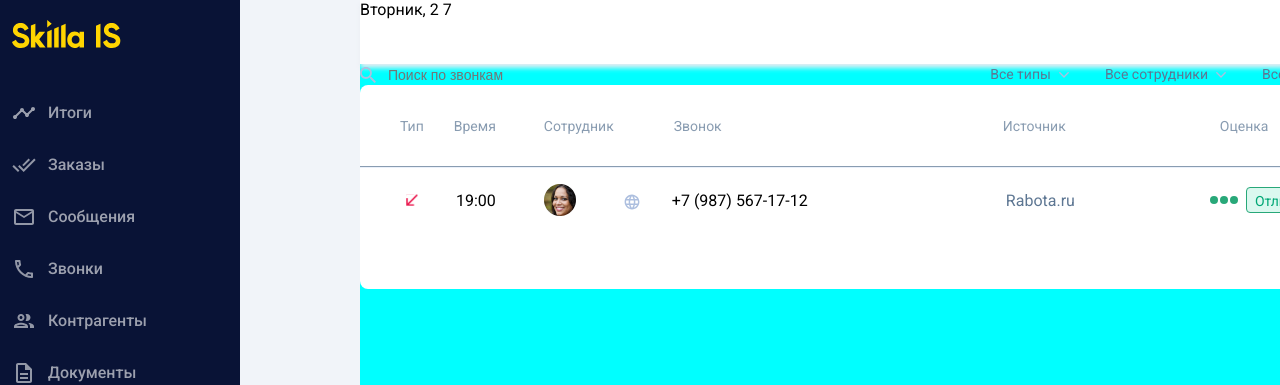
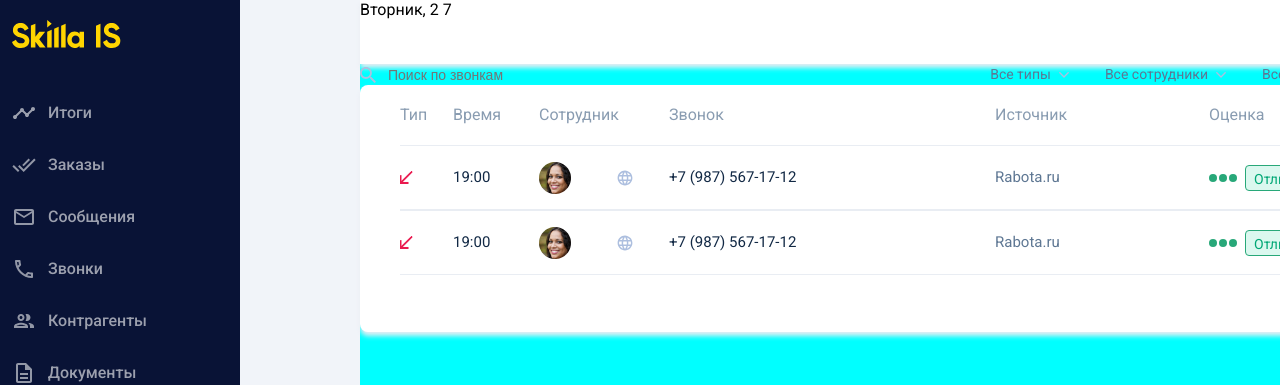
Before and after one commit to wcodersv/SkillaIS-React-JS, a React (Create React App) app: page / in a window 1280 px wide. Shown: the top 385 px of the page. Built offline with nearby package versions, Linux system fonts and the light colour scheme.

Commit message:
внесла правки в компонент CallGrid и CallRow

```diff
--- a/src/app/App.jsx
+++ b/src/app/App.jsx
@@ -6,8 +6,7 @@ import Main from "../layout/Main";
 import UserPanel from "../component/UserPanel";
 import FilterPanel from "../component/FilterPanel";
 import CallGrid from "../component/CallGrid";
-import { CallRow } from "../component/CallRow/CallRow";
-// import CallRow from "../component/CallRow";
+import CallRow from "../component/CallRow";
 
 /**
  * Application entrypoint
@@ -24,6 +23,7 @@ function App() {
           <FilterPanel />
           <CallGrid>
             <CallRow />
+            <CallRow />
           </CallGrid>
         </Main>
       </Layout>
--- a/src/component/CallGrid/CallGrid.css
+++ /dev/null
@@ -1,49 +0,0 @@
-.callgrid {
-    display: grid;
-    width: 1440px;
-    grid-template-rows: repeat(1,1fr);
-    border-radius: 0 0 8px 8px;
-
-}
-
-.grid_header {
-    display: flex;
-    height: 82px;
-    align-items: center;
-    padding: 0 40px;
-    background-color: white;
-    border-bottom: 1px solid;
-    border-radius: 8px 8px 0 0;
-    font-size: 14px;
-    font-weight: 400;
-    color: #899CB1;
-}
-.type_title {
-    margin-right: 30px;
-}
-
-.time_title {
-    margin-right: 48px;
-}
-
-.employee_title {
-    margin-right: 60px;
-}
-
-.call_title {
-    margin-right: 281px;
-}
-
-.source_title {
-    margin-right: 154px;
-}
-
-.duration_title {
-    margin-left: auto;
-}
-
-.grid_footer {
-    height: 57px;
-    border-radius: 0 0 8px 8px;
-    background-color: white;
-}
--- a/src/component/CallGrid/CallGrid.jsx
+++ b/src/component/CallGrid/CallGrid.jsx
@@ -1,20 +1,20 @@
 import React from "react";
-import "./CallGrid.css";
+import style from "./CallGrid.module.css";
 
 export const CallGrid = ({ children }) => {
   return (
-    <>
-      <div className="grid_header">
-        <p className="type_title">Тип</p>
-        <p className="time_title">Время</p>
-        <p className="employee_title">Сотрудник</p>
-        <p className="call_title">Звонок</p>
-        <p className="source_title">Источник</p>
-        <p className="grade_title">Оценка</p>
-        <p className="duration_title">Длительность</p>
+    <div className={style.body}>
+      <div className={style.gridheader}>
+        <p>Тип</p>
+        <p>Время</p>
+        <p>Сотрудник</p>
+        <p>Звонок</p>
+        <p>Источник</p>
+        <p>Оценка</p>
+        <p>Длительность</p>
       </div>
-      <div className="callgrid">{children}</div>
-      <div className="grid_footer"></div>
-    </>
+      {children}
+      <div className={style.gridfooter}></div>
+    </div>
   );
 };
--- /dev/null
+++ b/src/component/CallGrid/CallGrid.module.css
@@ -0,0 +1,31 @@
+/* Body table */
+.body {
+    padding-left: 40px;
+    background: #FFF;
+
+    border-radius: 8px;
+    box-shadow: 0px 4px 5px 0px #E9EDF3;
+}
+
+/* Header */
+.gridheader {
+    grid-column: span 7;
+    display: grid;
+    grid-template-columns: 53px 86px 130px 326px 214px 460px 130px;
+    height: 60px;
+
+    /* text */
+    color: var(--text-header, #899CB1);
+    font-family: 'Roboto', sans-serif;
+    font-size: 16px;
+    font-style: normal;
+    font-weight: 400;
+    line-height: 100%;
+    /* 14px */
+    align-items: center;
+}
+
+/* Footer table */
+.gridfooter {
+    height: 57px;
+}
--- a/src/component/CallRow/CallRow.css
+++ /dev/null
@@ -1,43 +0,0 @@
-.call_wrapper {
-    display: flex;
-    width: 1440px;
-    min-height: 65px;
-    background-color: #FFF;
-    align-items: center;
-    border-top: 1px solid #EAF0FA;
-    padding: 0 40px;
-}
-.status_raiting {
-    display: flex;
-    align-items: center;
-    width: 106px;
-    justify-content: space-between;
-}
-.type {
-    display: flex;
-    justify-content: center;
-    align-items: center;
-    width: 24px;
-    height: 24px;
-    margin-right: 32px;
-}
-.time {
-    margin-right: 48px;
-}
-.employee_avatar{
-    margin-right: 44px;
-}
-.webicon {
-    margin-right: 32px;
-}
-.phone {
-    margin-right: 80px;
-    width: 254px;
-}
-.source {
-    margin-right: 135px;
-    color:#5E7793;
-}
-.duration {
-    margin-left: auto;
-}
--- a/src/component/CallRow/CallRow.jsx
+++ b/src/component/CallRow/CallRow.jsx
@@ -1,32 +1,28 @@
 import React from "react";
+import style from "./CallRow.module.css";
 import IncomingCall from "../../ui/TableComponents/IconCall/IncomingCall";
 import Avatar1 from "../../ui/TableComponents/Avatar1";
+import WebIcon from "../../ui/WebIcon";
+import StatusAssessment from "../../ui/StatusAssessment";
 import DotRaiting from "../../ui/DotRating";
-import WebIcon from "../../ui/WebIcon";
 
-import "./CallRow.css";
-import StatusAssessment from "../../ui/StatusAssessment";
-
-export const CallRow = () => {
+export const CallRow = ({ data }) => {
   return (
-    <div className="call_wrapper">
-      <div className="type">
-        <IncomingCall />
-      </div>
-      <p className="time">19:00</p>
-      <div className="employee_avatar">
+    <div className={style.gridrow}>
+      <IncomingCall />
+      <p>19:00</p>
+      <div className={style.employees}>
         <Avatar1 />
-      </div>
-      <div className="webicon">
+        <div className={style.block}></div>
         <WebIcon />
       </div>
-      <p className="phone">+7 (987) 567-17-12</p>
-      <p className="source">Rabota.ru</p>
-      <div className="status_raiting">
-        <DotRaiting></DotRaiting>
+      <p>+7 (987) 567-17-12</p>
+      <p className={style.source}>Rabota.ru</p>
+      <div className={style.grade}>
+        <DotRaiting />
         <StatusAssessment />
       </div>
-      <p className="duration">00:40</p>
+      <p>00:40</p>
     </div>
   );
 };
--- /dev/null
+++ b/src/component/CallRow/CallRow.module.css
@@ -0,0 +1,48 @@
+/* Body row */
+.gridrow {
+    display: grid;
+    grid-template-columns: 53px 86px 130px 326px 214px 460px 130px;
+    height: 65px;
+    align-items: center;
+    border-top: 1px solid #E9EDF3;
+    border-bottom: 1px solid #E9EDF3;
+
+    /* text */
+    color: var(--text, #122945);
+    font-family: 'Roboto', sans-serif;
+    font-size: 15px;
+    font-style: normal;
+    font-weight: 400;
+    line-height: 140%;
+    /* 21px */
+}
+
+/* Сотрудники */
+.employees {
+    display: flex;
+    align-items: center;
+}
+
+/* Пустой блок */
+.block {
+    display: block;
+    width: 44px;
+}
+
+/* Источник */
+.source {
+    color: #5E7793;
+    font-family: 'Roboto', sans-serif;
+    font-size: 15px;
+    font-style: normal;
+    font-weight: 400;
+    line-height: 140%;
+    /* 21px */
+}
+
+/* Оценка */
+.grade {
+    display: flex;
+    align-items: center;
+    gap: 8px;
+}
```
